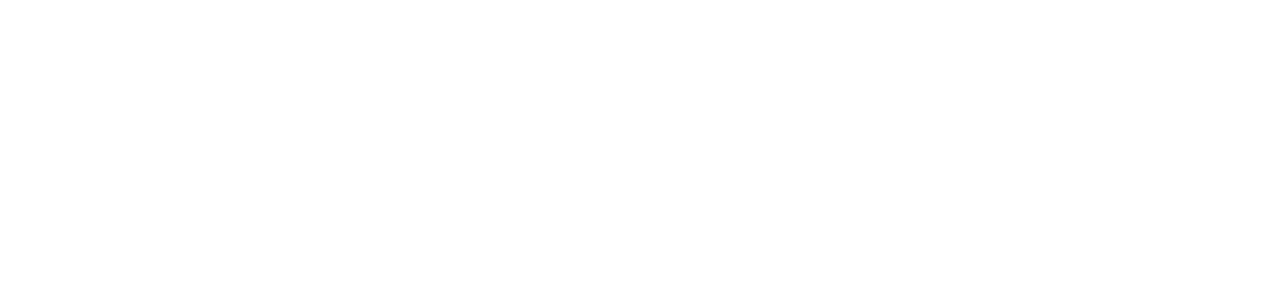
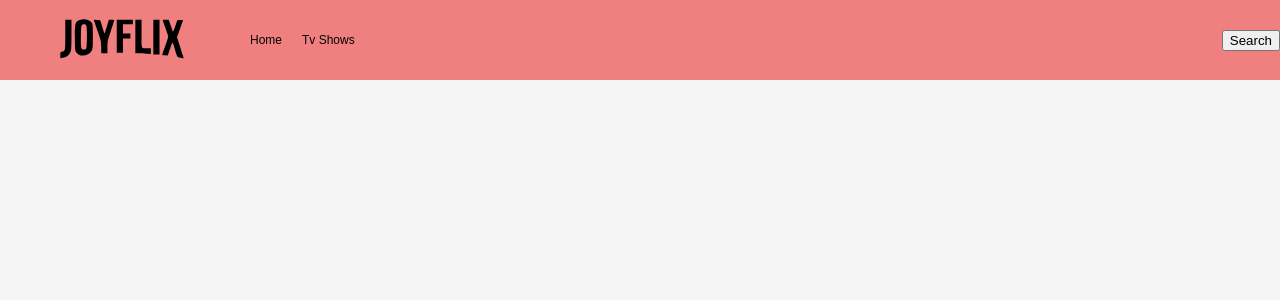
Before and after one commit to RJ-Stony/react-master, a React (Create React App) app: page / in a window 1280 px wide. Shown: the top 300 px of the page. Built offline with nearby package versions, Linux system fonts and the light colour scheme.

Commit message:
Add: Get Started! from Joyflix Header

```diff
--- a/src/App.tsx
+++ b/src/App.tsx
@@ -1,5 +1,20 @@
+import { BrowserRouter as Router, Routes, Route } from "react-router-dom";
+import Header from "./Components/Header";
+import Home from "./Routes/Home";
+import Tv from "./Routes/Tv";
+import Search from "./Routes/Search";
+
 function App() {
-  return null;
+  return (
+    <Router>
+      <Header />
+      <Routes>
+        <Route path="/" element={<Home />}></Route>
+        <Route path="/tv" element={<Tv />}></Route>
+        <Route path="/search" element={<Search />}></Route>
+      </Routes>
+    </Router>
+  );
 }
 
 export default App;
--- /dev/null
+++ b/src/Components/Header.tsx
@@ -0,0 +1,106 @@
+import styled from "styled-components";
+
+const Nav = styled.nav`
+  display: flex;
+  justify-content: space-between;
+  align-items: center;
+  position: fixed;
+  width: 100%;
+  height: 80px;
+  font-size: 12px;
+  top: 0;
+  background-color: lightcoral;
+`;
+
+const Col = styled.div`
+  display: flex;
+  align-items: center;
+`;
+
+const Logo = styled.svg`
+  margin-right: 50px;
+  color: ${(props) => props.theme.white.darker};
+  transition: color 0.3s ease-in-out;
+  position: relative;
+  display: flex;
+  justify-content: center;
+  flex-direction: column;
+  &:hover {
+    color: ${(props) => props.theme.white.lighter};
+  }
+`;
+
+const Items = styled.ul`
+  display: flex;
+  align-items: center;
+`;
+
+const Item = styled.li`
+  margin-right: 20px;
+`;
+
+function Header() {
+  return (
+    <Nav>
+      <Col>
+        <Logo
+          xmlns="http://www.w3.org/2000/svg"
+          version="1.0"
+          width="150.000000pt"
+          height="40.000000pt"
+          viewBox="0 0 150.000000 86.000000"
+        >
+          <g
+            xmlns="http://www.w3.org/2000/svg"
+            transform="translate(0.000000,86.000000) scale(0.100000,-0.100000)"
+            fill="#000000"
+            stroke="none"
+          >
+            <path
+              d="M412 743 c-61 -30 -67 -54 -67 -278 0 -174 2 -204 18 -233 47 -86
+ 203 -74 254 20 16 29 18 59 18 228 0 173 -2 199 -18 224 -35 53 -137 73 -205
+ 39z m118 -89 c13 -33 13 -325 0 -358 -7 -20 -16 -26 -40 -26 -46 0 -52 28 -48
+ 223 3 179 5 187 56 187 15 0 26 -8 32 -26z"
+            />
+            <path
+              d="M190 506 c0 -261 1 -257 -52 -270 -26 -6 -28 -10 -28 -56 l0 -49 38
+ 6 c57 8 95 34 120 83 21 42 22 55 22 287 l0 243 -50 0 -50 0 0 -244z"
+            />
+            <path
+              d="M654 735 c3 -9 31 -88 61 -177 51 -149 55 -166 55 -254 l0 -94 50 0
+ 50 0 0 98 c0 92 3 107 55 262 30 90 55 168 55 172 0 4 -20 8 -44 8 l-44 0 -25
+ -82 c-14 -46 -29 -96 -33 -111 -3 -15 -9 -25 -12 -22 -4 3 -20 52 -37 108
+ l-31 102 -53 3 c-46 3 -53 1 -47 -13z"
+            />
+            <path
+              d="M1020 485 l0 -265 50 0 50 0 0 115 0 115 60 0 60 0 0 40 0 40 -60 0
+ -60 0 0 75 0 75 80 0 80 0 0 35 0 35 -130 0 -130 0 0 -265z"
+            />
+            <path
+              d="M1320 480 l0 -270 58 0 c31 0 87 -3 125 -7 l67 -6 0 47 0 46 -59 0
+ c-98 0 -91 -18 -91 236 l0 224 -50 0 -50 0 0 -270z"
+            />
+            <path d="M1610 470 l0 -280 50 0 50 0 0 280 0 280 -50 0 -50 0 0 -280z" />
+            <path
+              d="M1760 746 c0 -3 20 -60 45 -127 25 -67 45 -130 45 -140 0 -9 -22 -79
+ -50 -155 -27 -76 -49 -139 -47 -140 2 -2 22 -4 46 -6 l44 -3 37 110 c43 126
+ 38 128 85 -37 18 -65 33 -99 44 -102 9 -2 33 -7 53 -10 l37 -7 -15 53 c-9 29
+ -33 106 -54 170 l-38 117 49 137 c27 76 49 139 49 141 0 2 -21 3 -47 1 l-47
+ -3 -30 -92 c-17 -51 -34 -93 -38 -93 -4 0 -8 4 -8 9 0 6 -14 48 -31 95 l-31
+ 86 -49 0 c-27 0 -49 -2 -49 -4z"
+            />
+          </g>
+        </Logo>
+        <Items>
+          <Item>Home</Item>
+          <Item>Tv Shows</Item>
+        </Items>
+      </Col>
+      <Col>
+        <button>Search</button>
+      </Col>
+    </Nav>
+  );
+}
+
+export default Header;
--- /dev/null
+++ b/src/Routes/Home.tsx
@@ -0,0 +1,5 @@
+function Home() {
+  return <div style={{ backgroundColor: "whitesmoke", height: "200vh" }}></div>;
+}
+
+export default Home;
--- /dev/null
+++ b/src/Routes/Search.tsx
@@ -0,0 +1,5 @@
+function Search() {
+  return null;
+}
+
+export default Search;
--- /dev/null
+++ b/src/Routes/Tv.tsx
@@ -0,0 +1,5 @@
+function Tv() {
+  return null;
+}
+
+export default Tv;
```
